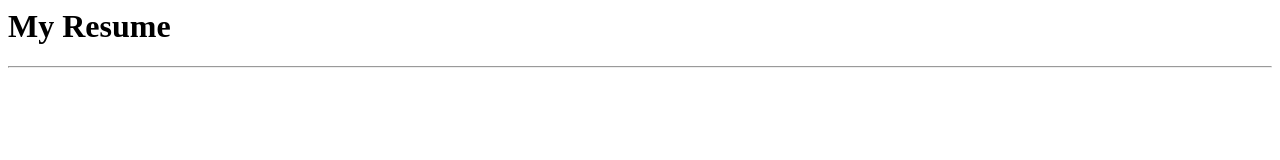
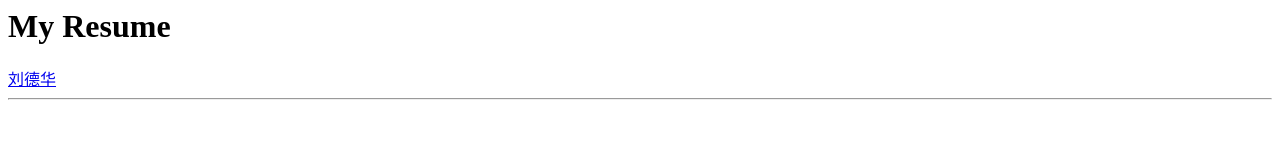
Before and after one commit to mygithub3156/resume, a plain HTML site: page index.html in a window 1280 px wide. Drawn offline with Linux system fonts and the light colour scheme.

Commit message:
xindex.html

```diff
--- a/index.html
+++ b/index.html
@@ -1,6 +1,9 @@
 <html>
   <body>
     <h1>My Resume</h1>
+		<div>
+			<a href="#">刘德华</a>
+		</div>
     <hr>
   </body>
 </html>
```
